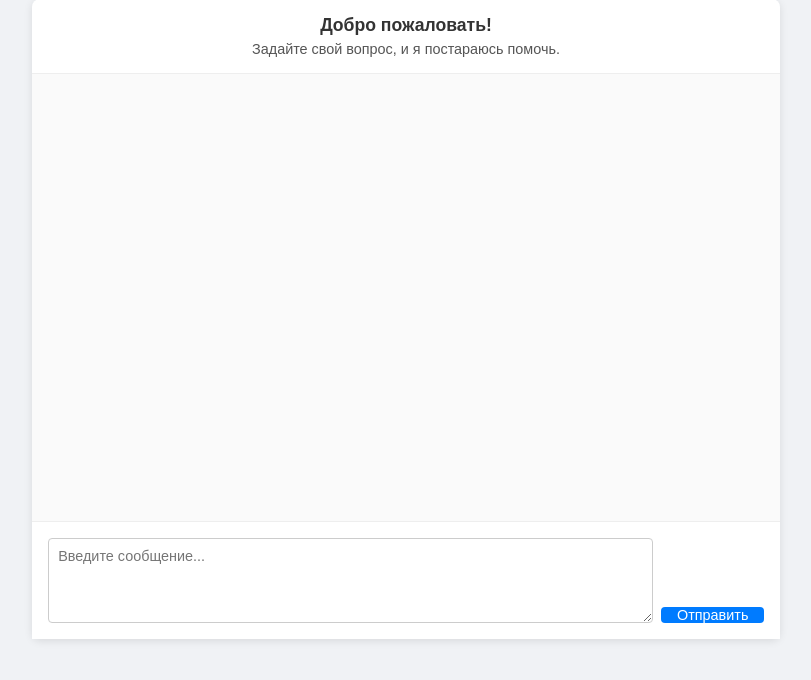
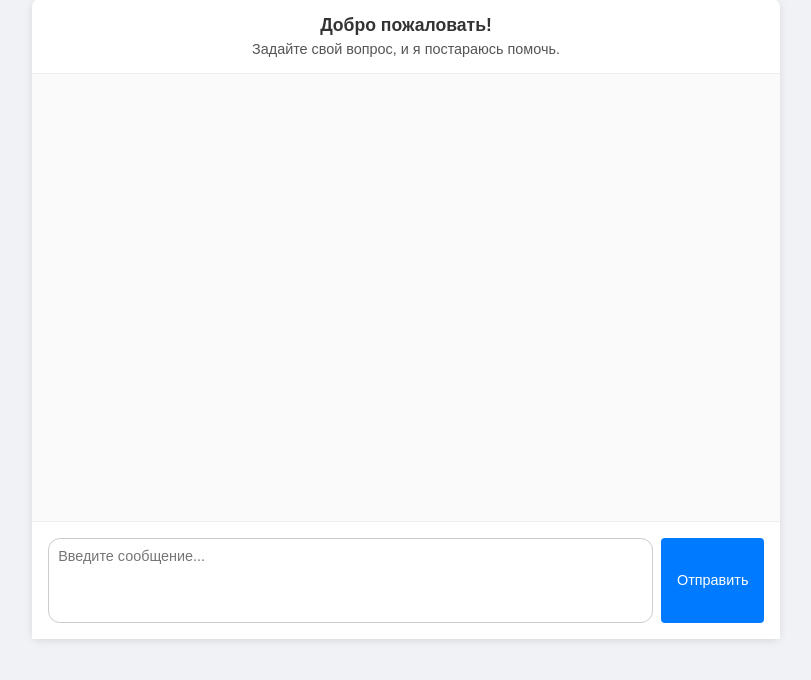
Before and after one commit to FractalGPT/GraphArchitect, a FastAPI app: page / in a window 1280 px wide. Shown: the part 72-752 px from the top of the page, without its empty margins (234-1045 px from the left). Run offline with FastAPI, Linux system fonts and the light colour scheme.

Commit message:
Базовая структура

```diff
--- a/src/GraphArchitectLib/Demo/DoctorDemo/main.py
+++ b/src/GraphArchitectLib/Demo/DoctorDemo/main.py
@@ -30,7 +30,7 @@ def read_index():
 
 @app.post("/chat")
 async def chat(message: str = Form(...)):
-    return {"response": f"AI терапевт ответил: \n {get_simple_answer(message)}"}
+    return {"response": f"{get_simple_answer(message)}"}
 
 
 @app.post("/upload-image")
--- a/src/GraphArchitectLib/Demo/DoctorDemo/web/static/style.css
+++ b/src/GraphArchitectLib/Demo/DoctorDemo/web/static/style.css
@@ -118,9 +118,9 @@ main {
   flex: 1;
   padding: 0.6rem;
   border: 1px solid #ccc;
-  border-radius: 4px;
+  border-radius: 12px;
   font-size: 0.9rem;
-  resize: vertical; /* позволяет менять размер только по вертикали */
+  resize: none; /* позволяет менять размер только по вертикали */
   min-height: 60px; /* минимальная высота */
   font-family: Arial, sans-serif; /* наследуем шрифт */
 }
@@ -134,7 +134,7 @@ main {
   padding: 0 1rem;
   cursor: pointer;
   font-size: 0.9rem;
-  align-self: flex-end; /* прижимаем кнопку к нижнему краю textarea */
+  /*align-self: flex-end; /* прижимаем кнопку к нижнему краю textarea */
 }
 .input-container button:hover {
   background: #0056b3;
--- a/src/GraphArchitectLib/graph_architect/Converters/GraphWithTools/EdgeWithTool.py
+++ b/src/GraphArchitectLib/graph_architect/ToolRouters/Converters/GraphWithTools/EdgeWithTool.py
@@ -1,7 +1,7 @@
 from typing import List
 
 from graph_architect.Algorithms.Graph.BaseEdge import BaseEdge
-from graph_architect.Converters.BaseTool import ConverterTool
+from graph_architect.BaseTool import ConverterTool
 
 
 class ListConverterTool:
--- a/src/GraphArchitectLib/graph_architect/Converters/Strategy/Decoders/IStDecoder.py
+++ b/src/GraphArchitectLib/graph_architect/ToolRouters/Converters/Strategy/Decoders/IStDecoder.py
@@ -1,6 +1,6 @@
 from typing import List
 
-from graph_architect.Converters.BaseTool import ConverterTool
+from graph_architect.BaseTool import ConverterTool
 
 
 class IStrategyDecoder:
--- a/src/GraphArchitectLib/graph_architect/Converters/Strategy/Ranners/IRun.py
+++ b/src/GraphArchitectLib/graph_architect/ToolRouters/Converters/Strategy/Ranners/IRun.py
@@ -1,6 +1,6 @@
 from typing import List, Any
 
-from graph_architect.Converters.BaseTool import ConverterTool
+from graph_architect.BaseTool import ConverterTool
 
 
 class IRunnerConverter:
```
Also changed, not shown: src/GraphArchitectLib/Demo/DoctorDemo/Logic/main_logic.py (+4 -3 lines), src/GraphArchitectLib/Tests/ToolsTest/ManagerConvTest.py (+5 -5 lines), src/GraphArchitectLib/Tests/ToolsTest/StaticToolsTests.py (+1 -1 lines), src/GraphArchitectLib/graph_architect/ToolRouters/Converters/GraphWithTools/ToolManager.py (renamed from src/GraphArchitectLib/graph_architect/Converters/GraphWithTools/ToolManager.py, +4 -4 lines), src/GraphArchitectLib/graph_architect/BaseTool.py (renamed from src/GraphArchitectLib/graph_architect/Converters/BaseTool.py), src/GraphArchitectLib/graph_architect/NLI/NLIMain.py (added), src/GraphArchitectLib/graph_architect/NLI/TextSemanticParser.py (added), src/GraphArchitectLib/graph_architect/ToolRouters/ToolGroup/MainToolGroup.py (added), src/GraphArchitectLib/graph_architect/ToolRouters/ToolGroup/ToolChain.py (added), src/GraphArchitectLib/graph_architect/Tools/ApiTools/DeepSeekTool.py (added), src/GraphArchitectLib/graph_architect/Tools/ApiTools/InfinityTool/Embedder.py (added), src/GraphArchitectLib/graph_architect/Tools/ApiTools/OpenAITool/Chat.py (added), src/GraphArchitectLib/graph_architect/Tools/ApiTools/Replicate/ReplicateTool.py (added), src/GraphArchitectLib/graph_architect/Tools/ApiTools/VLLMTool/VLLMApi.py (renamed from src/GraphArchitectLib/graph_architect/LLM/VLLMApi.py), 1 more files.
